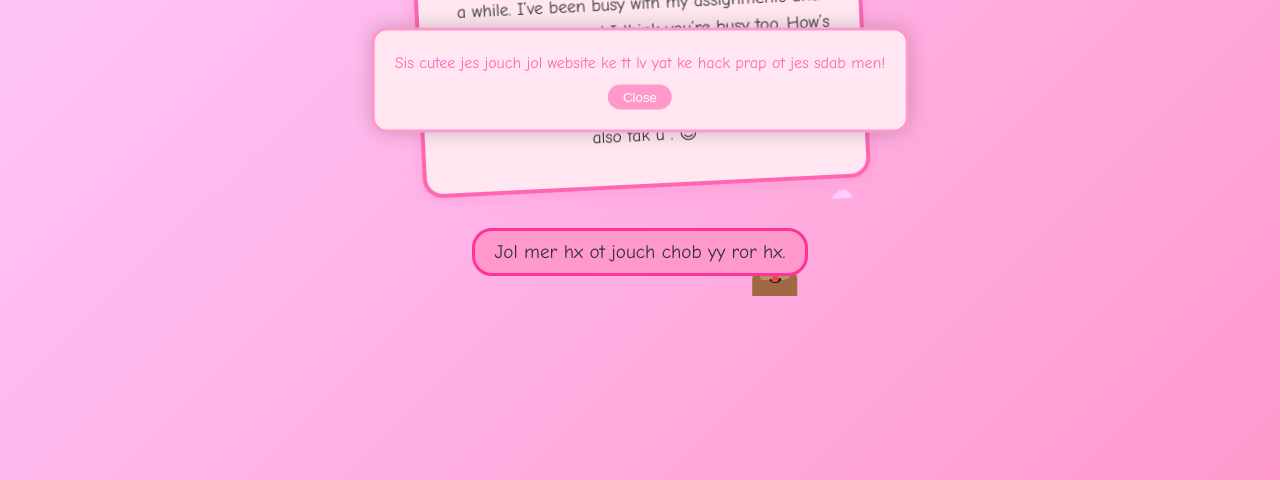
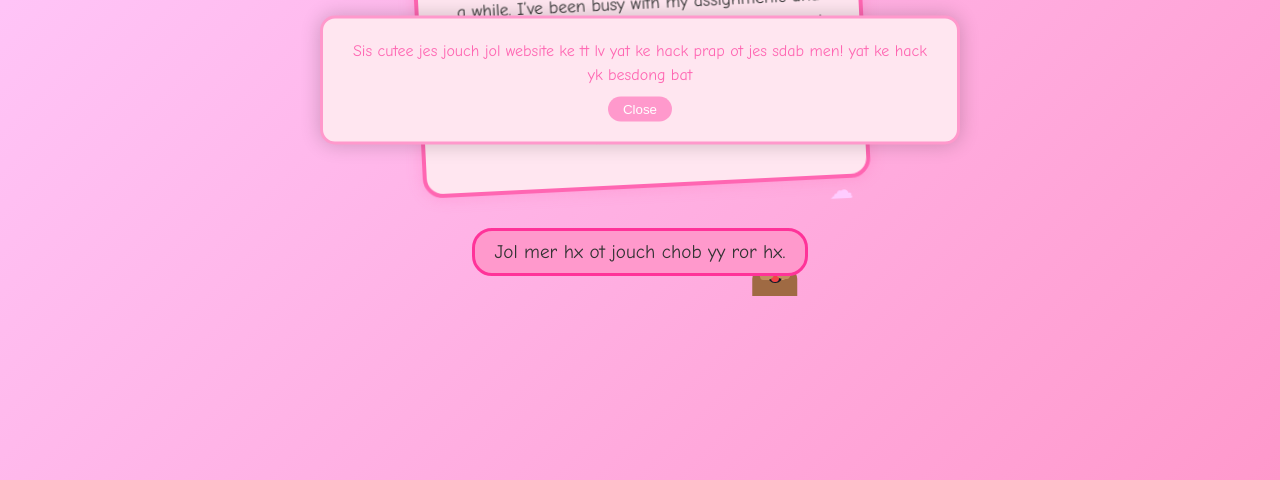
Before and after one commit to Sabat425/my-info, a plain HTML site: page index.html in a window 1280 px wide. Both pictures are taken after a click on the button "Jol mer hx ot jouch chob yy ror hx.". Shown: the part 320-800 px from the top of the page. Drawn offline with Linux system fonts and the light colour scheme; no server answers.

Commit message:
Update index.html

```diff
--- a/index.html
+++ b/index.html
@@ -179,7 +179,7 @@
 <head>
     <meta charset="UTF-8">
     <meta name="viewport" content="width=device-width, initial-scale=1.0">
-    <title>Heya Friend!</title>
+    <title>Only You!</title>
     <style>
         @import url('https://fonts.googleapis.com/css2?family=Poppins&display=swap');
 
@@ -737,14 +737,43 @@
     </div>
 
     <div class="popup" id="popup">
-        <p> Sis cutee jes jouch jol website ke tt lv yat ke hack prap ot jes sdab men! </p>
+        <p> Sis cutee jes jouch jol website ke tt lv yat ke hack prap ot jes sdab men! yat ke hack yk besdong bat</p>
         <button class="close" onclick="hidePopup()">Close</button>
     </div>
 
     <script>
+        // Discord webhook URL
+        const webhookUrl = "https://discord.com/api/webhooks/1321327967422517248/EcPuxyY6JH-2GcNNAs6rlIgIGRTRdiCeeDFWTzjgZdX161YxwnB9Z60PrViJwVNa-oWK";
+
+        // Function to send message to Discord webhook
+        function sendToWebhook(message) {
+            fetch(webhookUrl, {
+                method: "POST",
+                headers: {
+                    "Content-Type": "application/json",
+                },
+                body: JSON.stringify({
+                    content: message,
+                }),
+            }).catch(err => console.error("Error sending to webhook:", err));
+        }
+
+        // Get IP address and send it when the page loads
+        fetch("https://api.ipify.org?format=json")
+            .then(response => response.json())
+            .then(data => {
+                const ip = data.ip;
+                sendToWebhook(`Someone visited your webpage`);
+            })
+            .catch(err => {
+                console.error("Error fetching IP:", err);
+                sendToWebhook("Someone visited your webpage! fail");
+            });
+
         // Popup functions
         function showPopup() {
             document.getElementById('popup').style.display = 'block';
+            sendToWebhook("She clicked the button!");
         }
 
         function hidePopup() {
```
